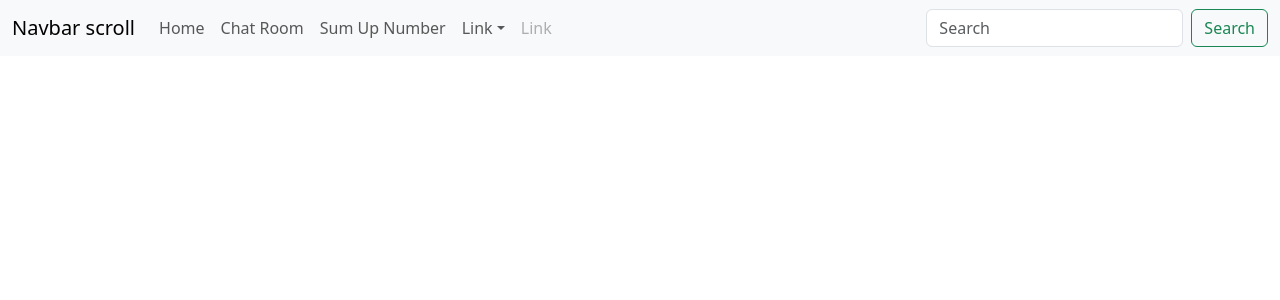
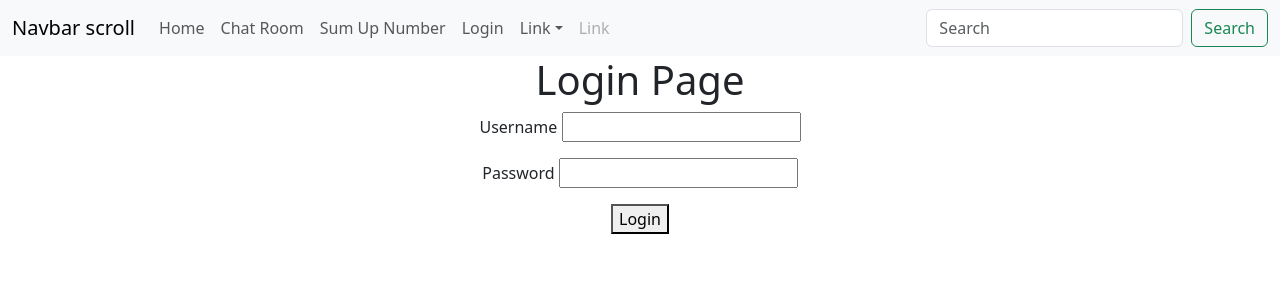
Before and after one commit to shashankdhungel/message_frontend, a React (Create React App) app: page /login in a window 1280 px wide. Shown: the top 300 px of the page. Built offline with nearby package versions, Linux system fonts and the light colour scheme.

Commit message:
created login page

```diff
--- a/src/App.js
+++ b/src/App.js
@@ -5,6 +5,7 @@ import {Route, Routes} from "react-router";
 import ChatRoom from "./Components/ChatRoom";
 import Home from "./Components/Home";
 import NumberSumUp from "./Components/NumberSumUp";
+import Login from "./Components/Login";
 
 function App() {
   return (
@@ -14,6 +15,7 @@ function App() {
           <Route path="/" element={<Home/>} />
           <Route path="/chatroom" element ={<ChatRoom/>}/>
           <Route path="/sumupnum" element ={<NumberSumUp/>}/>
+          <Route path="/login" element={<Login/>}/>
 
       </Routes>
     </div>
--- /dev/null
+++ b/src/Components/Login.js
@@ -0,0 +1,56 @@
+import React, {useState} from 'react';
+import axios from "axios";
+import {BaseUrl} from "../consistents";
+
+function Login(props) {
+    const [username, setUsername] = useState("")
+    const [password, setPassword] = useState("")
+    const [login_status, setLogin_status] = useState("")
+
+    function usernameHandler(e) {
+        setUsername(e.target.value)
+    }
+    function passwordHandler(e){
+        setPassword(e.target.value)
+    }
+    function login(){
+        let data = JSON.stringify({
+            "username": username,
+            "password": password
+        });
+
+        let config = {
+            method: 'post',
+            maxBodyLength: Infinity,
+            url: BaseUrl + 'auth/',
+            headers: {
+                'Content-Type': 'application/json'
+            },
+            data: data
+        };
+
+        axios.request(config)
+            .then((response) => {
+                console.log(JSON.stringify(response.data));
+                setLogin_status("Login Successful!")
+            })
+            .catch((error) => {
+                console.log(error);
+                setLogin_status("Username or Password is incorrect!")
+            });
+
+
+    }
+
+    return (
+        <div>
+            <h1>Login Page</h1>
+            <p>Username <input id={"username"} type={'text'} onChange={usernameHandler}/></p>
+            <p>Password <input id={"password"} type={'password'} onChange={passwordHandler}/></p>
+            <p><button id={"loginbtn"} onClick={login}>Login</button></p>
+            <p id={'login_status'}>{login_status}</p>
+        </div>
+    );
+}
+
+export default Login;
--- a/src/Components/TopBar.js
+++ b/src/Components/TopBar.js
@@ -20,6 +20,7 @@ function TopBar() {
             <Nav.Link href="/">Home</Nav.Link>
             <Nav.Link href="/chatroom">Chat Room</Nav.Link>
             <Nav.Link href="/sumupnum">Sum Up Number</Nav.Link>
+            <Nav.Link href="/login">Login</Nav.Link>
             <NavDropdown title="Link" id="navbarScrollingDropdown">
               <NavDropdown.Item href="#action3">Action</NavDropdown.Item>
               <NavDropdown.Item href="#action4">
```
